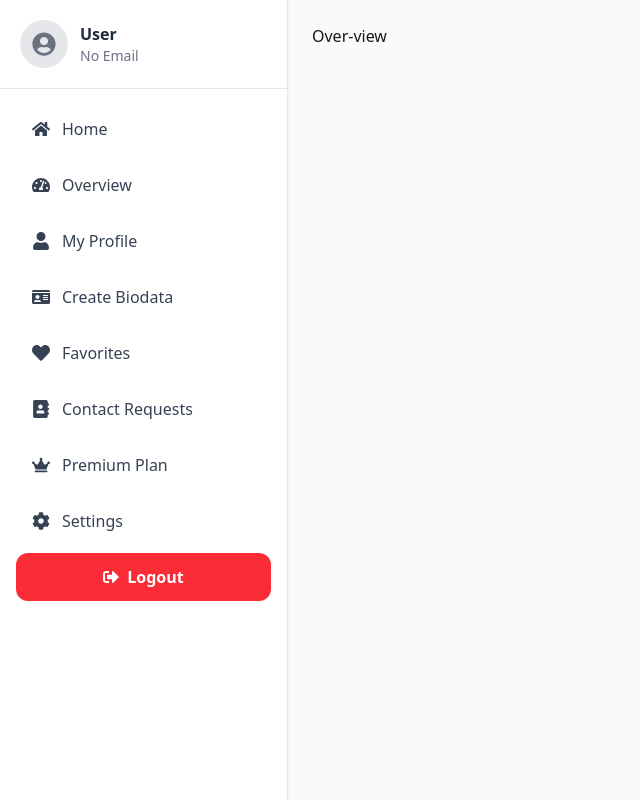
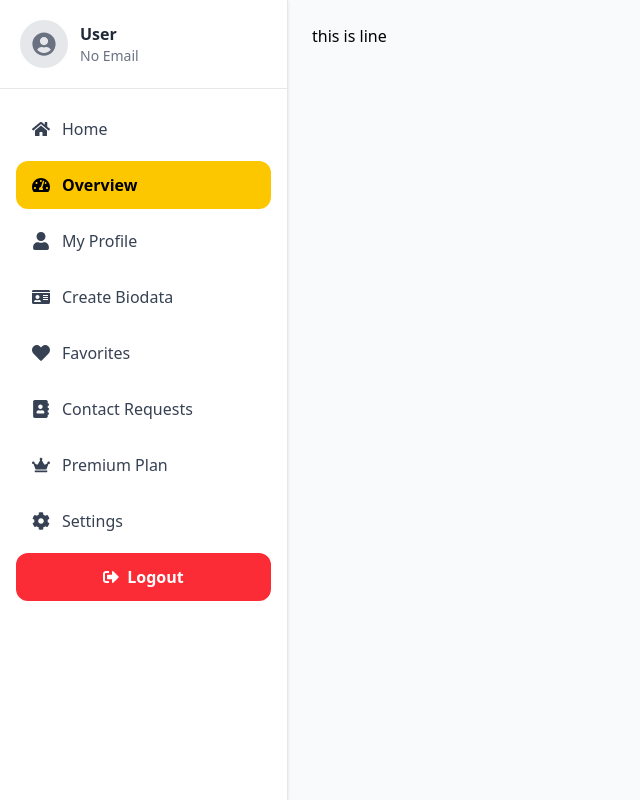
Before and after one commit to MH-liton-360/matrimony, a React (Vite) app: page /dashboard/overview in a window 1280 px wide. Shown: the whole page, without its empty margins (0-640 px from the left). Built offline with nearby package versions, Linux system fonts and the light colour scheme; no server answers.

Commit message:
Overview fixed

```diff
--- a/src/Components/Dashboards/Menu/User/UserMenu.jsx
+++ b/src/Components/Dashboards/Menu/User/UserMenu.jsx
@@ -8,7 +8,7 @@ const UserMenu = [
     },
     {
         name: "Overview",
-        path: "/dashboard/admin/overview",
+        path: "/dashboard/overview",
         icon: FaTachometerAlt,
     },
     {
--- a/src/Components/Dashboards/Menus/Users/Overview/Overview.jsx
+++ b/src/Components/Dashboards/Menus/Users/Overview/Overview.jsx
@@ -1,7 +1,8 @@
+
 const Overview = () => {
     return (
         <div>
-            <h3>Over-view</h3>
+            <h1 className="text-black">this is line</h1>
         </div>
     );
 };
--- a/src/Components/Home/Banner/Banner.jsx
+++ b/src/Components/Home/Banner/Banner.jsx
@@ -1,4 +1,5 @@
 // Background
+import { Link } from 'react-router-dom'
 import BgBanner from '../../../assets/BG/BG-Banner.png'
 
 // Image
@@ -31,9 +32,9 @@ const Banner = () => {
                 </p>
 
                 <div className="flex flex-col sm:flex-row gap-2 pt-3 justify-center md:justify-start">
-                    <button className="btn btn-outline btn-secondary w-full sm:w-auto">
+                    <Link to={"/extra"} className="btn btn-outline btn-secondary w-full sm:w-auto">
                         Create Free Profile
-                    </button>
+                    </Link>
                     <button className="btn btn-outline btn-secondary w-full sm:w-auto">
                         Browse Profile
                     </button>
--- /dev/null
+++ b/src/Components/extra/extra.jsx
@@ -0,0 +1,10 @@
+
+const extra = () => {
+    return (
+        <div>
+            <h1>This is line</h1>
+        </div>
+    );
+};
+
+export default extra;
--- a/src/router/router.jsx
+++ b/src/router/router.jsx
@@ -10,6 +10,7 @@ import Profile from "../Components/Dashboards/Menus/Users/Profile/Profile";
 import Dashboard from "../layouts/Dashboard/Dashboard";
 import CreateBiodata from "../Components/Dashboards/Menus/Users/CreateBiodata/CreateBiodata";
 import Overview from "../Components/Dashboards/Menus/Users/Overview/Overview";
+import extra from "../Components/extra/extra";
 
 export const router = createBrowserRouter([
     {
@@ -20,6 +21,7 @@ export const router = createBrowserRouter([
             { path: "home", Component: Home },
             { path: "login", Component: Login },
             { path: "signup", Component: SignUp },
+            { path: "extra", Component: extra },
 
         ]
     },
@@ -30,7 +32,6 @@ export const router = createBrowserRouter([
             { path: "biodata", Component: CreateBiodata },
             { path: "profile", Component: Profile },
             { path: "overview", Component: Overview },
-
         ]
     },
     { path: "*", Component: Error },
--- a/src/shared/Navbar.jsx
+++ b/src/shared/Navbar.jsx
@@ -18,7 +18,7 @@ const Navbar = () => {
 
     const menuItems = [
         { name: "Home", to: "home" },
-        { name: "Profiles", to: "blog" },
+        { name: "Profiles", to: "extra" },
         { name: "Stories", to: "success_story" },
         { name: "FAQ", to: "FAQ" },
     ];
```
